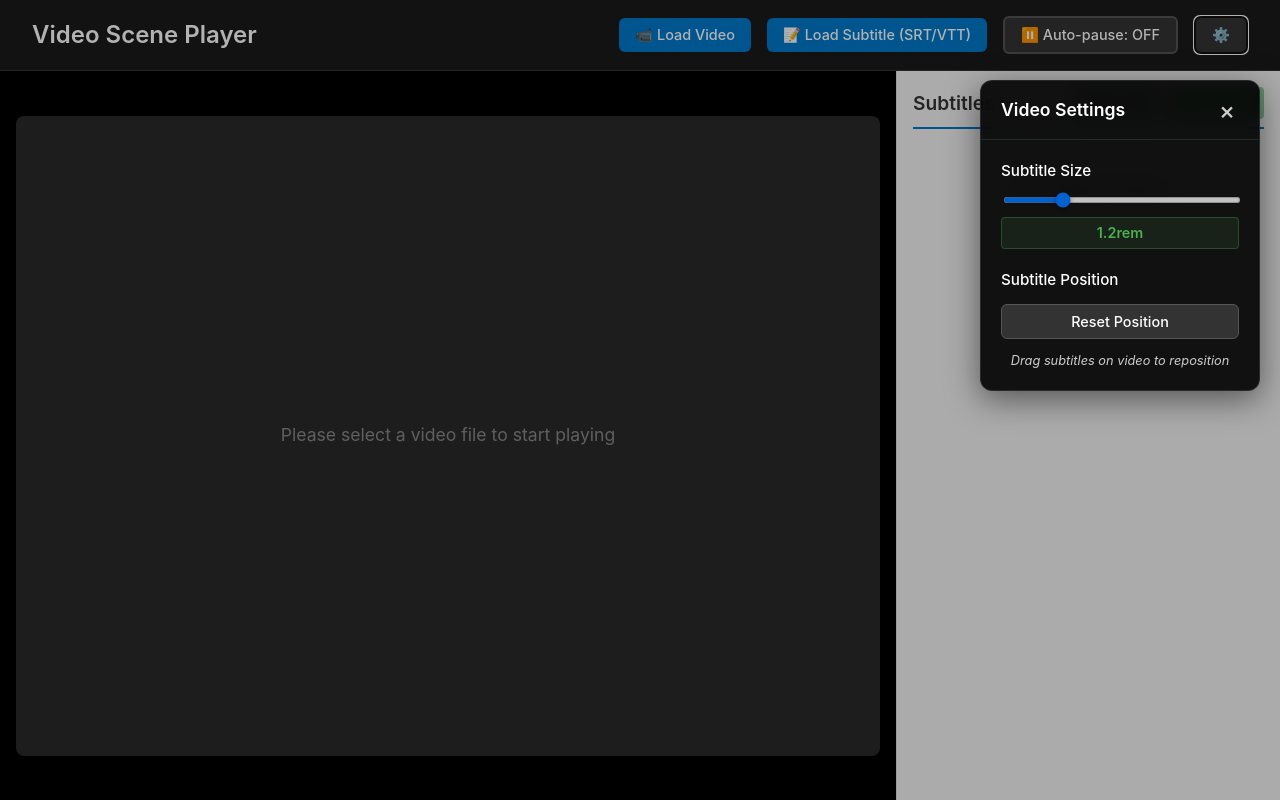
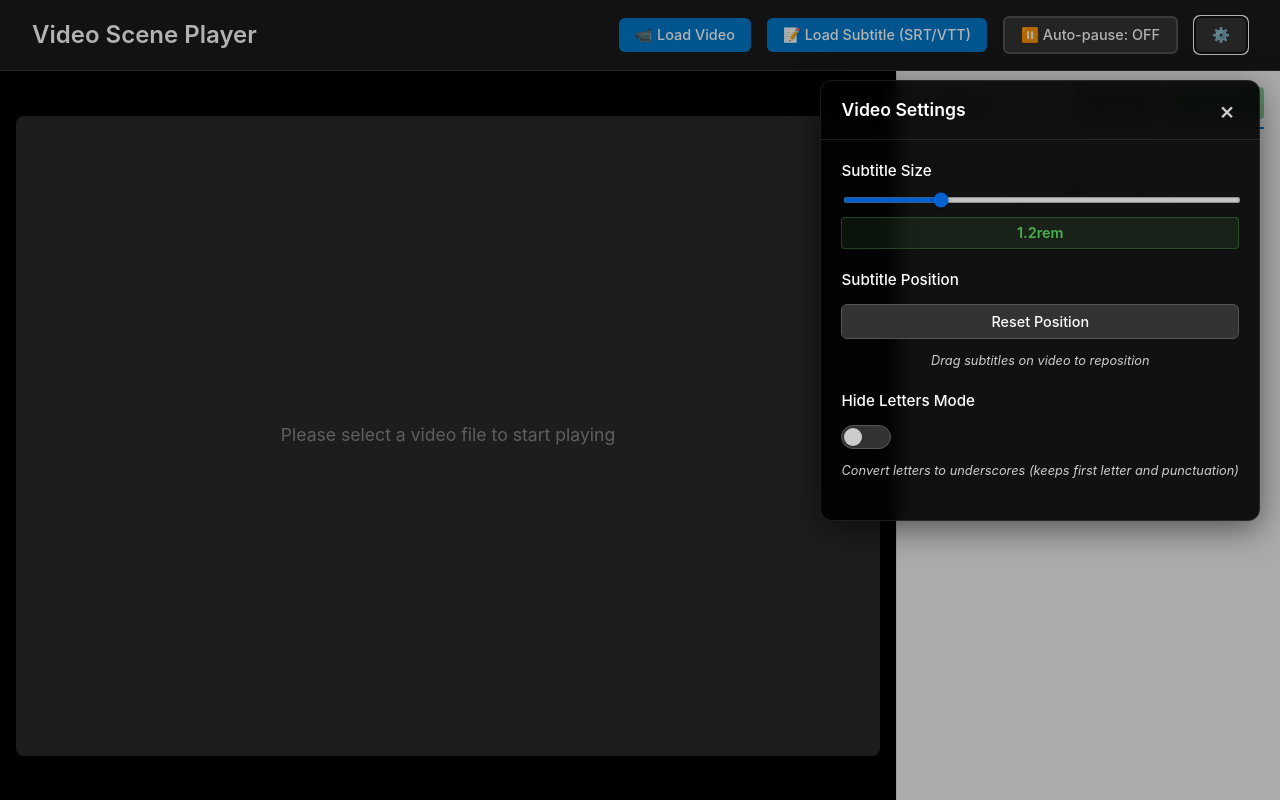
Before and after one commit to tomo2321/vite-react-video-scene-player, a React (Vite) app: page / in a window 1280 px wide. Both pictures are taken after a click on the button "⚙️". Built offline with nearby package versions, Linux system fonts and the light colour scheme; the HTML template or start-up script is replaced by a standard one.

Commit message:
:sparkles: add: add feature to hide letters

```diff
--- a/src/App.css
+++ b/src/App.css
@@ -236,6 +236,74 @@
   font-style: italic;
 }
 
+.hide-letters-control {
+  display: flex;
+  flex-direction: column;
+  gap: 12px;
+  margin-top: 20px;
+  margin-bottom: 20px;
+}
+
+/* Toggle Switch Styles */
+.toggle-switch {
+  position: relative;
+  display: inline-block;
+  width: 50px;
+  height: 24px;
+}
+
+.toggle-switch input {
+  opacity: 0;
+  width: 0;
+  height: 0;
+}
+
+.toggle-slider {
+  position: absolute;
+  cursor: pointer;
+  top: 0;
+  left: 0;
+  right: 0;
+  bottom: 0;
+  background-color: #333;
+  border: 1px solid #555;
+  transition: 0.3s;
+  border-radius: 24px;
+}
+
+.toggle-slider:before {
+  position: absolute;
+  content: "";
+  height: 18px;
+  width: 18px;
+  left: 2px;
+  bottom: 2px;
+  background-color: #ccc;
+  transition: 0.3s;
+  border-radius: 50%;
+}
+
+input:checked + .toggle-slider {
+  background-color: #4caf50;
+  border-color: #4caf50;
+}
+
+input:checked + .toggle-slider:before {
+  transform: translateX(26px);
+  background-color: white;
+}
+
+.toggle-slider:hover {
+  box-shadow: 0 0 0 2px rgba(76, 175, 80, 0.2);
+}
+
+.toggle-hint {
+  color: #ccc;
+  font-size: 0.8rem;
+  text-align: left;
+  font-style: italic;
+}
+
 /* Mobile Responsive */
 @media (max-width: 768px) {
   .header-controls {
--- a/src/App.tsx
+++ b/src/App.tsx
@@ -25,6 +25,11 @@ function App() {
   });
   const [resetSubtitlePositionTrigger, setResetSubtitlePositionTrigger] = useState(0);
   const [isPreviewModalOpen, setIsPreviewModalOpen] = useState(false);
+  const [hideLettersEnabled, setHideLettersEnabled] = useState(() => {
+    // Load saved setting from localStorage or use default
+    const saved = localStorage.getItem('hideLettersEnabled');
+    return saved ? JSON.parse(saved) : false;
+  });
 
   useEffect(() => {
     const handleWindowResize = () => {
@@ -128,6 +133,12 @@ function App() {
 
   const handleResetSubtitlePosition = () => {
     setResetSubtitlePositionTrigger((prev) => prev + 1);
+  };
+
+  const toggleHideLetters = () => {
+    const newValue = !hideLettersEnabled;
+    setHideLettersEnabled(newValue);
+    localStorage.setItem('hideLettersEnabled', JSON.stringify(newValue));
   };
 
   const handleSubtitleSelectionChange = (subtitleIndex: number, selected: boolean) => {
@@ -274,6 +285,21 @@ function App() {
                 </button>
                 <span className="position-hint">Drag subtitles on video to reposition</span>
               </div>
+
+              <div className="hide-letters-control">
+                <div className="control-label">Hide Letters Mode</div>
+                <label className="toggle-switch">
+                  <input
+                    type="checkbox"
+                    checked={hideLettersEnabled}
+                    onChange={toggleHideLetters}
+                  />
+                  <span className="toggle-slider"></span>
+                </label>
+                <span className="toggle-hint">
+                  Convert letters to underscores (keeps first letter and punctuation)
+                </span>
+              </div>
             </div>
           </div>
         </>
@@ -299,6 +325,7 @@ function App() {
             autoPauseEnabled={autoPauseEnabled}
             subtitleFontSize={subtitleFontSize}
             resetPositionTrigger={resetSubtitlePositionTrigger}
+            hideLettersEnabled={hideLettersEnabled}
           />
         </div>
 
@@ -332,6 +359,7 @@ function App() {
             onPreviewSelected={handlePreviewSelected}
             onSelectAll={handleSelectAll}
             onClearSelection={handleClearSelection}
+            hideLettersEnabled={hideLettersEnabled}
           />
         </div>
       </main>
--- a/src/components/SubtitleLine.tsx
+++ b/src/components/SubtitleLine.tsx
@@ -1,5 +1,6 @@
 import { useEffect, useRef } from 'react';
 import type { SubtitleLineProps } from '../types';
+import { convertLettersToUnderscores } from '../utils/textUtils';
 import './SubtitleLine.css';
 
 const SubtitleLine: React.FC<SubtitleLineProps> = ({
@@ -7,6 +8,7 @@ const SubtitleLine: React.FC<SubtitleLineProps> = ({
   isActive,
   onClick,
   onSelectionChange,
+  hideLettersEnabled = false,
 }) => {
   const lineRef = useRef<HTMLDivElement>(null);
 
@@ -65,9 +67,10 @@ const SubtitleLine: React.FC<SubtitleLineProps> = ({
         </div>
       </div>
       <div className="subtitle-text">
-        {subtitle.text.split('\n').map((line, idx) => (
-          <div key={`line-${idx}-${line.substring(0, 10)}`}>{line}</div>
-        ))}
+        {subtitle.text.split('\n').map((line, idx) => {
+          const displayText = hideLettersEnabled ? convertLettersToUnderscores(line) : line;
+          return <div key={`line-${idx}-${line.substring(0, 10)}`}>{displayText}</div>;
+        })}
       </div>
     </div>
   );
--- a/src/components/SubtitlePanel.tsx
+++ b/src/components/SubtitlePanel.tsx
@@ -11,6 +11,7 @@ const SubtitlePanel: React.FC<SubtitlePanelProps> = ({
   onPreviewSelected,
   onSelectAll,
   onClearSelection,
+  hideLettersEnabled = false,
 }) => {
   const timeInMs = currentTime * 1000;
   const selectedCount = subtitles.filter((subtitle) => subtitle.selected).length;
@@ -96,6 +97,7 @@ const SubtitlePanel: React.FC<SubtitlePanelProps> = ({
                 isActive={isActive}
                 onClick={onSubtitleClick}
                 onSelectionChange={(selected) => onSubtitleSelectionChange(index, selected)}
+                hideLettersEnabled={hideLettersEnabled}
               />
             );
           })
--- a/src/components/VideoPlayer.tsx
+++ b/src/components/VideoPlayer.tsx
@@ -1,5 +1,6 @@
 import { useCallback, useEffect, useRef, useState } from 'react';
 import type { Subtitle, VideoPlayerProps } from '../types';
+import { convertLettersToUnderscores } from '../utils/textUtils';
 import './VideoPlayer.css';
 
 const VideoPlayer: React.FC<VideoPlayerProps> = ({
@@ -11,6 +12,7 @@ const VideoPlayer: React.FC<VideoPlayerProps> = ({
   autoPauseEnabled,
   subtitleFontSize,
   resetPositionTrigger,
+  hideLettersEnabled = false,
 }) => {
   const videoRef = useRef<HTMLVideoElement>(null);
   const [videoUrl, setVideoUrl] = useState<string>('');
@@ -173,9 +175,12 @@ const VideoPlayer: React.FC<VideoPlayerProps> = ({
               tabIndex={0}
               aria-label="Draggable subtitle text"
             >
-              {currentSubtitle.text.split('\n').map((line, idx) => (
-                <div key={`subtitle-line-${idx}-${line.substring(0, 10)}`}>{line}</div>
-              ))}
+              {currentSubtitle.text.split('\n').map((line, idx) => {
+                const displayText = hideLettersEnabled ? convertLettersToUnderscores(line) : line;
+                return (
+                  <div key={`subtitle-line-${idx}-${line.substring(0, 10)}`}>{displayText}</div>
+                );
+              })}
             </div>
           )}
         </div>
--- a/src/types.ts
+++ b/src/types.ts
@@ -34,6 +34,8 @@ export interface VideoPlayerProps {
   subtitleFontSize: number;
   /** Trigger number to reset subtitle position (increment to trigger reset) */
   resetPositionTrigger?: number;
+  /** Whether hide letters mode is enabled */
+  hideLettersEnabled?: boolean;
 }
 
 /**
@@ -56,6 +58,8 @@ export interface SubtitlePanelProps {
   onSelectAll: () => void;
   /** Callback to clear all selections */
   onClearSelection: () => void;
+  /** Whether hide letters mode is enabled */
+  hideLettersEnabled?: boolean;
 }
 
 /**
@@ -80,6 +84,8 @@ export interface SubtitleLineProps {
   onClick: (subtitle: Subtitle) => void;
   /** Callback when checkbox is toggled */
   onSelectionChange: (selected: boolean) => void;
+  /** Whether hide letters mode is enabled */
+  hideLettersEnabled?: boolean;
 }
 
 /**
--- /dev/null
+++ b/src/utils/textUtils.ts
@@ -0,0 +1,18 @@
+/**
+ * Converts letters to bullet characters while preserving word structure and punctuation
+ * Example: "He is a soccer player." -> "H• i• a s••••• p•••••."
+ *
+ * @param text - The input text to convert
+ * @returns The converted text with letters replaced by bullet characters
+ */
+export function convertLettersToUnderscores(text: string): string {
+  return text.replace(/\b\w+\b/g, (word) => {
+    // For each word, keep the first letter and convert the rest to underscores
+    if (word.length === 0) return word;
+    if (word.length === 1) return word;
+
+    const firstLetter = word[0];
+    const underscores = '•'.repeat(word.length - 1);
+    return firstLetter + underscores;
+  });
+}
```
